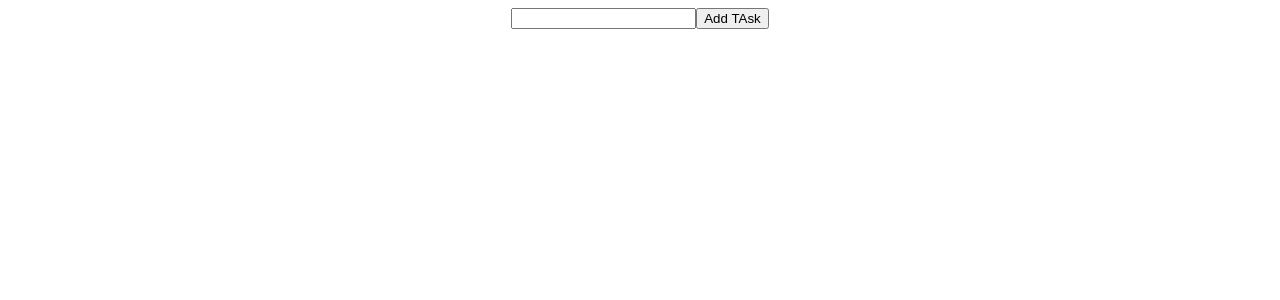
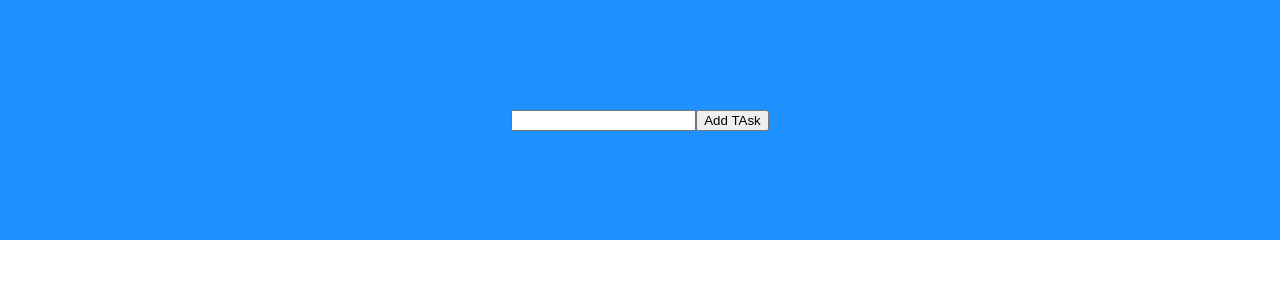
Before and after one commit to devgirlpro/react-perdo-proj, a React (Create React App) app: page / in a window 1280 px wide. Shown: the top 300 px of the page. Built offline with nearby package versions, Linux system fonts and the light colour scheme.

Commit message:
add mini css

```diff
--- a/src/App.css
+++ b/src/App.css
@@ -1,29 +1,47 @@
 .App {
+    display: flex;
+    align-items: center;
+    flex-direction: column;
+    width: 100vw;
+    font-family: Arial, Helvetica, sans-serif;
+}
+
+body {
+    margin: 0;
+    padding: 0;
+}
+
+.addTask {
+    height: 30vh;
+    background-color: dodgerblue;
+    width: 100%;
+    display: flex;
+    justify-content: center;
+    align-items: center;
+}
+
+.list {
+    height: auto;
+    width: 100%;
+    display: flex;
+    align-items: center;
+    padding-top: 50px;
+    flex-direction: column;
+}
+
+.task {
+    width: 500px;
+    height: 50px;
+    display: flex;
+    margin: 15px;
+    display: flex;
+    align-items: center;
+    justify-content: center;
+}
+
+.task button {
+    width: auto;
+    height: 20px;
+    margin-left: 5px;
     text-align: center;
 }
-
-@media (prefers-reduced-motion: no-preference) {
-    .App-logo {
-        animation: App-logo-spin infinite 20s linear;
-    }
-}
-
-.userCompo {
-    background-color: rgba(137, 240, 248, 0.821);
-    border: 2px solid blue;
-    color: violet;
-    display: flex;
-    flex-direction: column;
-    justify-content: center;
-    text-align: center;
-}
-
-.userJob {
-    background-color: rgba(64, 37, 236, 0.821);
-    border: 2px solid rgb(0, 255, 42);
-    color: rgb(248, 4, 248);
-    display: flex;
-    flex-direction: column;
-    justify-content: center;
-    text-align: center;
-}
```
